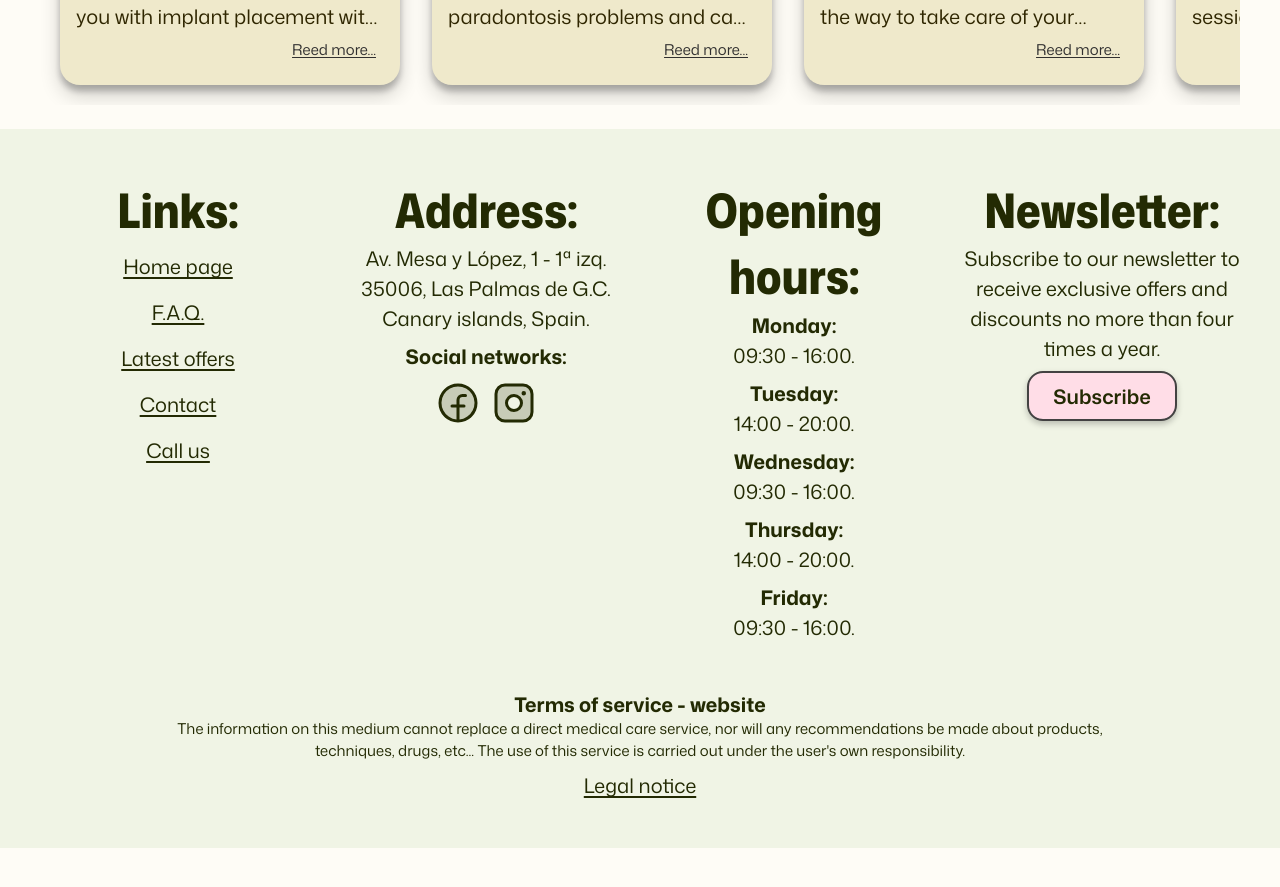
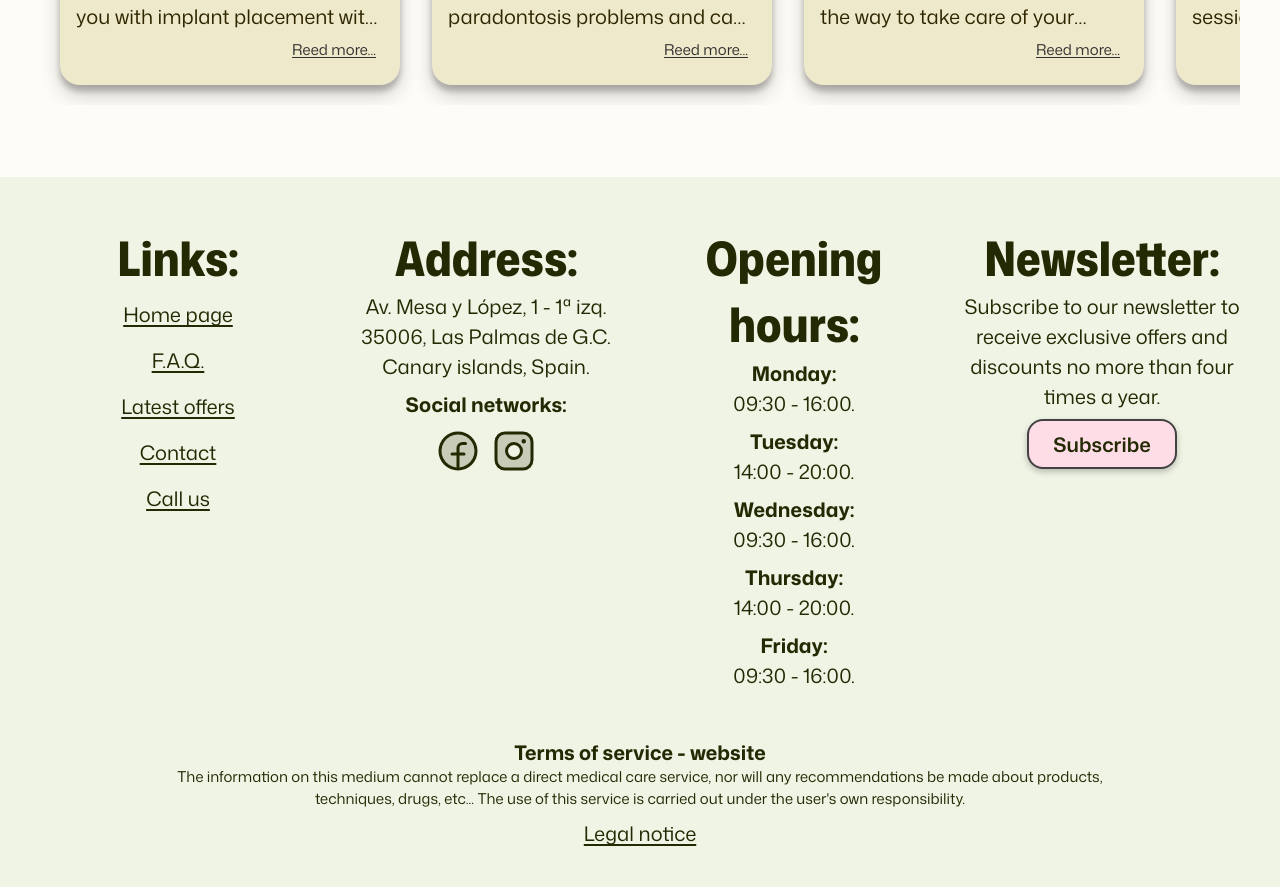
Before and after one commit to drkedrkedjon/blancodent-2025, a Next.js app: page /en in a window 1280 px wide. Shown: the part 4409-5296 px from the top of the page. Before the commit the page ends 5257 px from the top, so only its background shows below. Built offline with nearby package versions, Linux system fonts and the light colour scheme.

Commit message:
Added margin top on footer

```diff
--- a/src/components/AdBloque/AdBloque.module.css
+++ b/src/components/AdBloque/AdBloque.module.css
@@ -3,7 +3,7 @@
   grid-template-rows: repeat(2, auto);
   grid-template-columns: auto 15%;
   column-gap: var(--space-600);
-  margin-block: var(--space-900)
+  margin-block: var(--space-900);
 }
 
 .titleContainer {
--- a/src/components/Footer/Footer.module.css
+++ b/src/components/Footer/Footer.module.css
@@ -3,6 +3,7 @@
   padding-block: var(--space-900);
   text-align: center;
   color: var(--primera-10);
+  margin-block-start: var(--space-900);
 }
 
 .cardsContainer {
```
